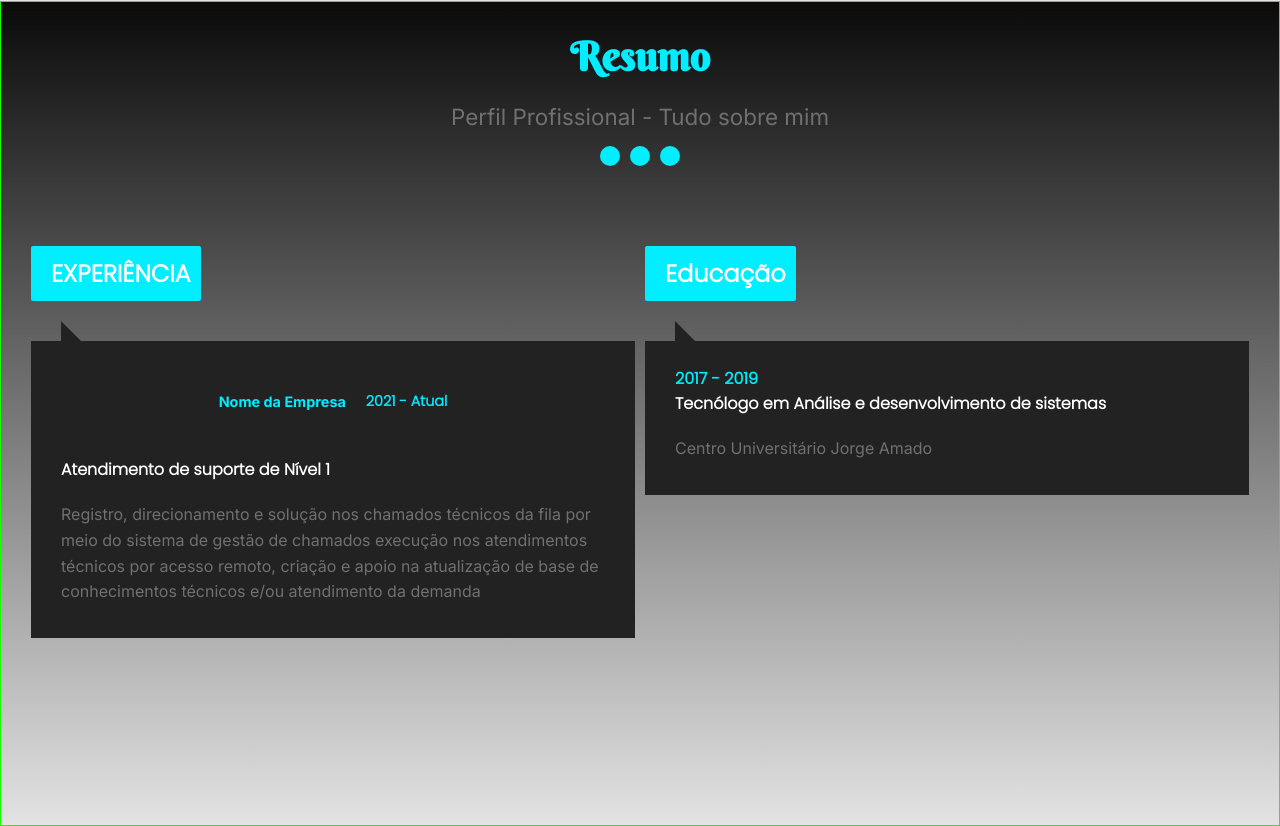
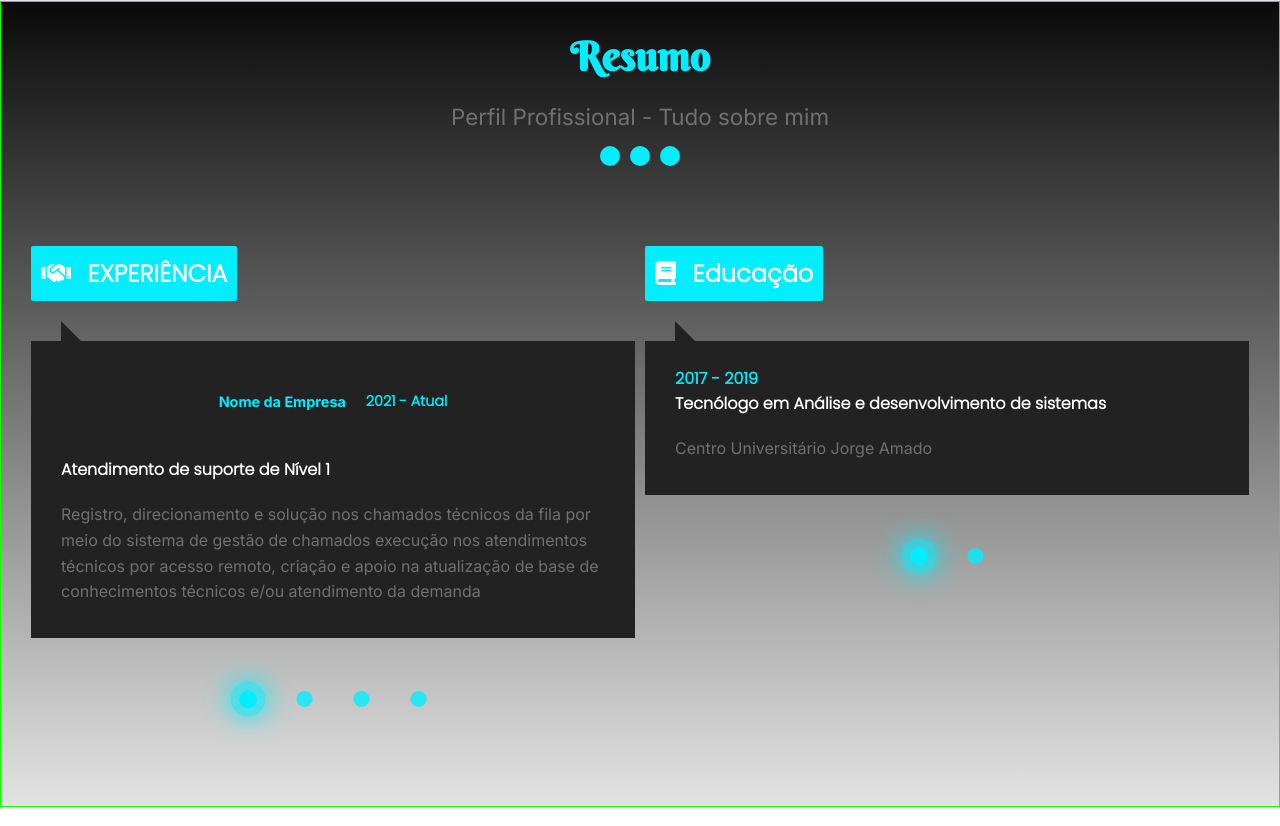
Before and after one commit to julivansoares/portifolio-julivan-soares, a Next.js app: page / in a window 1280 px wide. Shown: the part 2316-3142 px from the top of the page. Built offline with nearby package versions, Linux system fonts and the light colour scheme.

Commit message:
Adicionar Font Awesome para exibir ícones dos botões

```diff
--- a/src/app/layout.js
+++ b/src/app/layout.js
@@ -12,6 +12,9 @@ export const metadata = {
 export default function RootLayout({ children }) {
   return (
     <html lang="en">
+      <head>
+        <link rel="stylesheet" href="https://cdnjs.cloudflare.com/ajax/libs/font-awesome/6.5.1/css/all.min.css"/>
+      </head>
       <body className={inter.className}>{children}</body>
     </html>
   )
--- a/src/components/Summary/style.css
+++ b/src/components/Summary/style.css
@@ -19,15 +19,17 @@
 }
 
 .conteudo-experiencia ul li {
-    font-size: 1.2rem;
+    font-size: 1rem;
     transition: all 0.4s cubic-bezier(0.34, 1.56, 0.64, 1);
-    padding: 8px;
+    padding: 4px;
     border-radius: 50%;
     display: flex;
     align-items: center;
     justify-content: center;
-    width: 35px;
-    height: 35px;
+    width: 24px;
+    height: 24px;
+    opacity: 0.8;
+    color: #00EEFF;
 }
 
 .conteudo-experiencia ul li:hover {
@@ -86,7 +88,11 @@
 }
 
 .conteudo-experiencia ul li.ativo {
-    color: #3e3d3d;
+    color: #00EEFF;
+    background-color: rgba(0, 238, 255, 0.6);
+    box-shadow: 0 0 25px rgba(0, 238, 255, 1);
+    transform: scale(1.1);
+    opacity: 1;
 }
 
 /* EDUCAÇÃO */
@@ -124,15 +130,17 @@
 }
 
 .conteudo-educacao ul li {
-    font-size: 1.2rem;
+    font-size: 1rem;
     transition: all 0.4s cubic-bezier(0.34, 1.56, 0.64, 1);
-    padding: 8px;
+    padding: 4px;
     border-radius: 50%;
     display: flex;
     align-items: center;
     justify-content: center;
-    width: 35px;
-    height: 35px;
+    width: 24px;
+    height: 24px;
+    opacity: 0.8;
+    color: #00EEFF;
 }
 
 .conteudo-educacao ul li:hover {
@@ -170,5 +178,9 @@
 }
 
 .conteudo-educacao ul li.ativo {
-    color: #3e3d3d;
+    color: #00EEFF;
+    background-color: rgba(0, 238, 255, 0.6);
+    box-shadow: 0 0 25px rgba(0, 238, 255, 1);
+    transform: scale(1.1);
+    opacity: 1;
 }
--- a/src/components/Summary/style.module.scss
+++ b/src/components/Summary/style.module.scss
@@ -100,20 +100,23 @@ $cor-fundo: linear-gradient(#0a0a0a, hsla(0, 5%, 15%, 0.129));
 }
 
 .conteudo_experiencia ul li {
-    font-size: 1.2rem;
+    font-size: 1rem;
     transition: all 0.4s cubic-bezier(0.34, 1.56, 0.64, 1);
-    padding: 8px;
+    padding: 4px;
     border-radius: 50%;
     display: flex;
     align-items: center;
     justify-content: center;
-    width: 35px;
-    height: 35px;
+    width: 24px;
+    height: 24px;
+    opacity: 0.8;
+    color: #00EEFF;
 
     &:hover {
         transform: scale(1.4);
-        background-color: rgba(0, 238, 255, 0.1);
-        box-shadow: 0 0 15px rgba(0, 238, 255, 0.5);
+        background-color: rgba(0, 238, 255, 0.3);
+        box-shadow: 0 0 15px rgba(0, 238, 255, 0.8);
+        opacity: 1;
     }
 }
 
@@ -162,7 +165,11 @@ $cor-fundo: linear-gradient(#0a0a0a, hsla(0, 5%, 15%, 0.129));
 }
 
 .sub_resumo .conteudo_experiencia ul li.ativo {
-    color: #3e3d3d;
+    color: #00EEFF;
+    background-color: rgba(0, 238, 255, 0.6);
+    box-shadow: 0 0 25px rgba(0, 238, 255, 1);
+    transform: scale(1.1);
+    opacity: 1;
 }
 
 /* EDUCAÇÃO */
@@ -199,20 +206,23 @@ $cor-fundo: linear-gradient(#0a0a0a, hsla(0, 5%, 15%, 0.129));
 }
 
 .sub_resumo .conteudo_educacao ul li {
-    font-size: 1.2rem;
+    font-size: 1rem;
     transition: all 0.4s cubic-bezier(0.34, 1.56, 0.64, 1);
-    padding: 8px;
+    padding: 4px;
     border-radius: 50%;
     display: flex;
     align-items: center;
     justify-content: center;
-    width: 35px;
-    height: 35px;
+    width: 24px;
+    height: 24px;
+    opacity: 0.8;
+    color: #00EEFF;
 
     &:hover {
         transform: scale(1.4);
-        background-color: rgba(0, 238, 255, 0.1);
-        box-shadow: 0 0 15px rgba(0, 238, 255, 0.5);
+        background-color: rgba(0, 238, 255, 0.3);
+        box-shadow: 0 0 15px rgba(0, 238, 255, 0.8);
+        opacity: 1;
     }
 }
 
@@ -243,7 +253,11 @@ $cor-fundo: linear-gradient(#0a0a0a, hsla(0, 5%, 15%, 0.129));
 }
 
 .sub_resumo .conteudo_educacao ul li.ativo {
-    color: #3e3d3d;
+    color: #00EEFF;
+    background-color: rgba(0, 238, 255, 0.6);
+    box-shadow: 0 0 25px rgba(0, 238, 255, 1);
+    transform: scale(1.1);
+    opacity: 1;
 }
 
 
```
